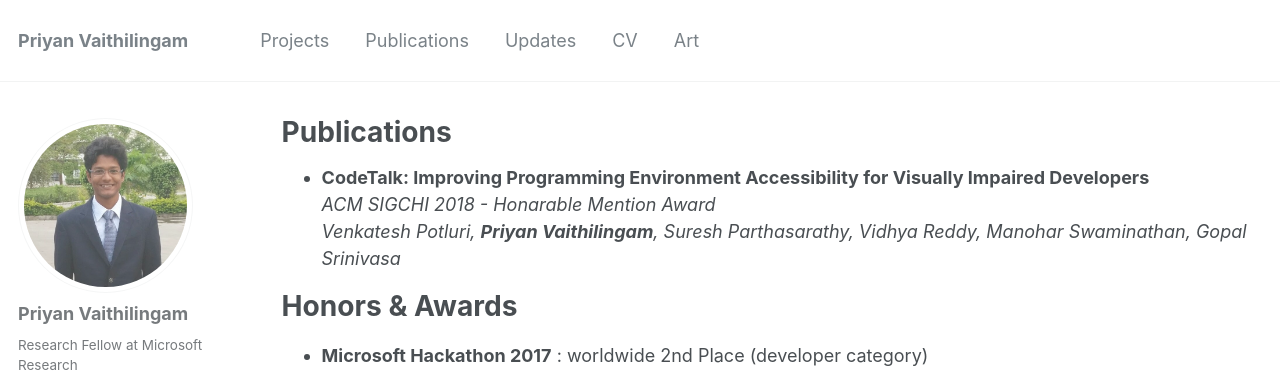
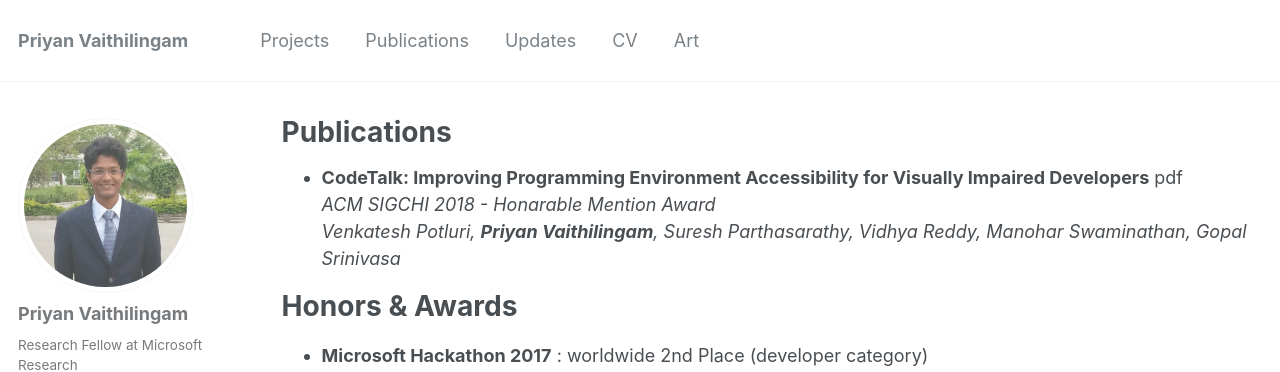
Before and after one commit to priyanmuthu/priyanmuthu.github.io, a Jekyll site: the page built from _pages/publications.md, in a window 1280 px wide and 900 px high. Shown: the top 372 px of the window. Built offline with Jekyll 4.4.1, drawn with Linux system fonts in a browser that asks for light colours.

Commit message:
Update publications.md

```diff
--- a/_pages/publications.md
+++ b/_pages/publications.md
@@ -13,7 +13,7 @@ redirect_from:
 ---
 
 
-* **CodeTalk: Improving Programming Environment Accessibility for Visually Impaired Developers**
+* **CodeTalk: Improving Programming Environment Accessibility for Visually Impaired Developers** [pdf](https://dl.acm.org/citation.cfm?id=3174192)
  *ACM SIGCHI 2018 - Honarable Mention Award*
  *Venkatesh Potluri, **Priyan Vaithilingam**, Suresh Parthasarathy, Vidhya Reddy, Manohar Swaminathan, Gopal Srinivasa*
 
```
